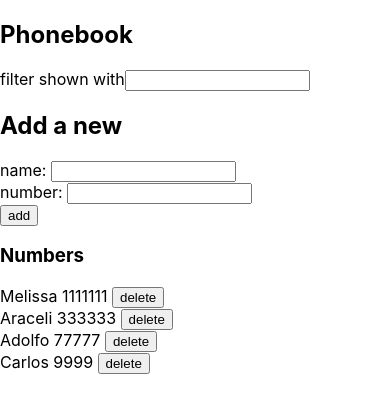
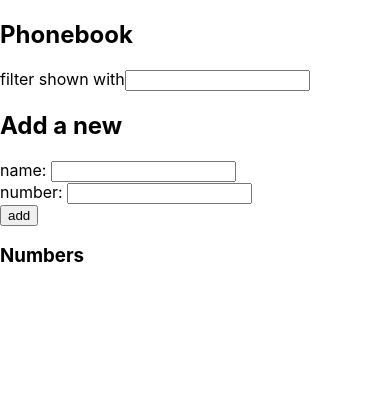
Before and after one commit to AdolfPerez/part-2, a React (Create React App) app in the folder phonebook/: page / in a window 390 px wide. Shown: the top 412 px of the page. Built offline with nearby package versions, Linux system fonts and the light colour scheme; data requests are answered from the project's data file.

Commit message:
exercise 2.20 phonebook

```diff
--- a/phonebook/db.json
+++ b/phonebook/db.json
@@ -1,24 +1,3 @@
 {
-  "persons": [
-    {
-      "name": "Melissa",
-      "number": "1111111",
-      "id": 3
-    },
-    {
-      "name": "Araceli",
-      "number": "333333",
-      "id": 4
-    },
-    {
-      "name": "Adolfo",
-      "number": "77777",
-      "id": 5
-    },
-    {
-      "name": "Carlos",
-      "number": "9999",
-      "id": 6
-    }
-  ]
+  "persons": []
 }
--- a/phonebook/src/App.js
+++ b/phonebook/src/App.js
@@ -51,6 +51,7 @@ const App = () => {
               .catch(error => console.error(error))
             })
             .catch(error => {
+              console.error(error)
               setColor('red')
               setMessage(`Person '${exists[0].name}' was already removed from server`)
               setTimeout(() => {
@@ -108,7 +109,24 @@ const App = () => {
         })
         .catch(error => console.error(error))
       })
-      .catch(error => console.error(error))
+      .catch(error => {
+        console.error(error)
+        setColor('red')
+        setMessage(`Person '${person.name}' was already removed from server`)
+        setTimeout(() => {
+          setMessage(null)
+        }, 5000)
+        personService
+        .getAll()
+        .then(returnedPersons => {
+            setToPrint(returnedPersons)
+            setPersons(returnedPersons)
+            setNewName('')
+            setNewNumber('')
+          }
+        )
+        .catch(error => console.error(error))
+      })
     }
   }
 
```
